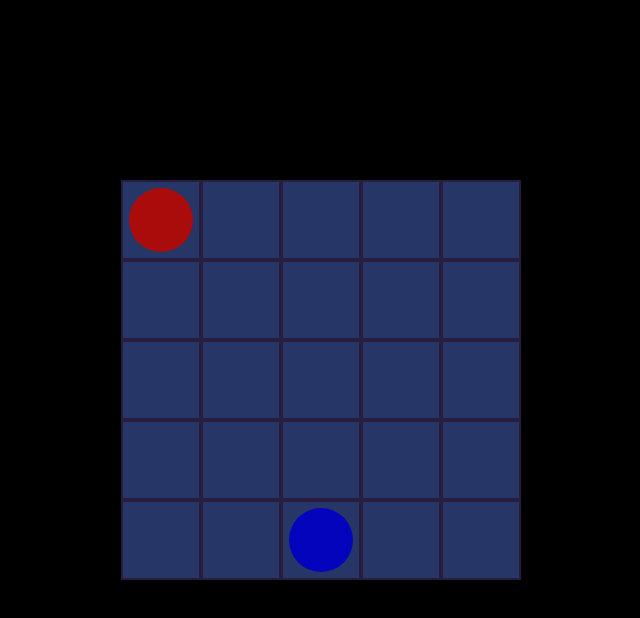
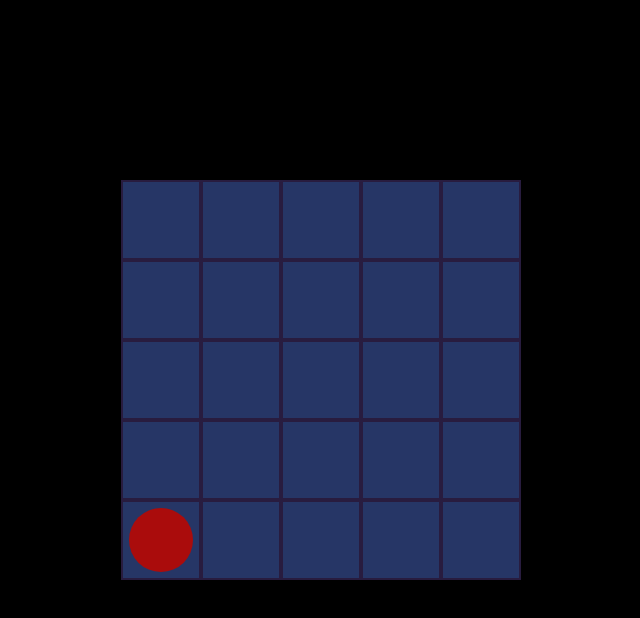
Before and after one commit to benjaminrshill/ji, a plain HTML site: page index.html in a window 1280 px wide. Both pictures are taken after a click on the element 480 px from the left and 220 px from the top of the page. Shown: the whole page, without its empty margins (319-959 px from the left). Drawn offline with Linux system fonts and the light colour scheme.

Commit message:
checks horiz and vert lines

```diff
--- a/play.js
+++ b/play.js
@@ -1,64 +1,92 @@
 const board = document.querySelector('main');
 const dimensions = [5, 5];
+const line = 4;
 
-let rows = [];
+const rows = {
+    js: [],
+    css: []
+};
+
 let who = true;
+let won = false;
+let winner = 0;
 
 function makeBoard() {
     for (let i = 0; i < dimensions[1]; i++) {
         const row = document.createElement('div');
         const name = 'row' + i;
-        rows.push([]);
         row.classList.add('row');
         row.classList.add(name);
         board.appendChild(row);
+        rows.js.push([]);
+        rows.css.push([]);
         for (let j = 0; j < dimensions[0]; j++) {
-            rows[i].push(0);
             const pocket = document.createElement('div');
             pocket.classList.add('pocket');
             pocket.classList.add('pocket' + j);
             row.appendChild(pocket);
-            pocket.addEventListener('click', () => turn(pocket, i, j));
+            pocket.addEventListener('click', () => checkDrop(dimensions[0]-1, j));
+            rows.js[i].push(0);
+            rows.css[i].push(pocket);
         }
     }
 }
 
-function turn(pocket, i, j) {
-    if (rows[i][j] === 0) {
-        rows[i][j] = who ? 1 : 2;
-        const token = document.createElement('div');
-        token.classList.add('token');
-        token.classList.add(who ? 'player1' : 'player2');
-        pocket.appendChild(token);
-        who = !who;
-        console.log('break!');
-        rows.forEach(row => console.log(row));
+function checkDrop(i, j) {
+    if (i > -1) {
+        if (rows.js[i][j] === 0) {
+            drop(i, j);
+        } else {
+            i--;
+            checkDrop(i, j);
+        }
     }
 }
 
-function computerPlays() {
-    let r = rows.length - 1;
-    let p = Math.floor(rows[r].length / 2);
-    if (rows[r][p] === 0) {
-        computerClicks(r, p);
-    } else if (rows[r][p-1] === 0) {
-        computerClicks(r, p-1);
-    } else if (rows[r][p+1] === 0) {
-        computerClicks(r, p+1);
-    } else if (rows[r][p-2] === 0) {
-        computerClicks(r, p-2);
-    } else if (rows[r][p+2] === 0) {
-        computerClicks(r, p+2);
+function drop(i, j) {
+    const token = document.createElement('div');
+    token.classList.add('token');
+    token.classList.add(who ? 'player1' : 'player2');
+    rows.js[i][j] = who ? 1 : 2;
+    rows.css[i][j].appendChild(token);
+    checkWin();
+    if (won) {
+        document.body.style.backgroundColor = '#564534';
+    } else who = !who;
+    // console.log('___________');
+    // rows.js.forEach(row => console.log(row));
+}
+
+function checkWin() {
+    checkHorizontal();
+    if (!won) checkVertical();
+    if (won && who) {
+        winner = 1;
+    } else if (won) winner = 2;
+}
+
+function checkHorizontal() {
+    rows.js.forEach(row => {
+        let tally = [];
+        row.forEach((pocket, i) => {
+            if (row[i] > 0) {
+                if (row[i+1] !== undefined && row[i] === row[i+1]) tally.push(row[i]);
+            } else tally = [];
+            if (tally.length > line - 2) won = true;
+        });
+    });
+}
+
+function checkVertical() {
+    for (let i = 0; i < dimensions[0]; i++) {
+        let tally = [];
+        for (let j = 0; j < dimensions[1]; j++) {
+            if (rows.js[j+1] !== undefined && rows.js[j][i] > 0) {
+                if (rows.js[j][i] === rows.js[j+1][i]) tally.push(rows.js[j][i]);
+            } else tally = [];
+            if (tally.length > line - 2) won = true;
+        }
     }
 }
 
-function computerClicks(r, p) {
-    const rtc = board.querySelector('.row' + r);
-    rtc.querySelector('.pocket' + p).click();
-}
-
-board.addEventListener('click', function() {
-    if (!who) computerPlays();
-});
-
 makeBoard();
--- a/style.css
+++ b/style.css
@@ -3,15 +3,18 @@ html {
     --dimension-height: 5;
     --player-color-1: #aa0c0c;
     --player-color-2: #0404bd;
+    font-family: sans-serif;
+    font-size: 2vmax;
+    text-align: center;
+    color: #3991fd;
+}
+
+body {
     display: flex;
     justify-content: center;
     align-items: center;
     margin: auto;
     min-height: 95vh;
-    font-family: sans-serif;
-    font-size: 2vmax;
-    text-align: center;
-    color: #3991fd;
     background: #000000;
 }
 
```
